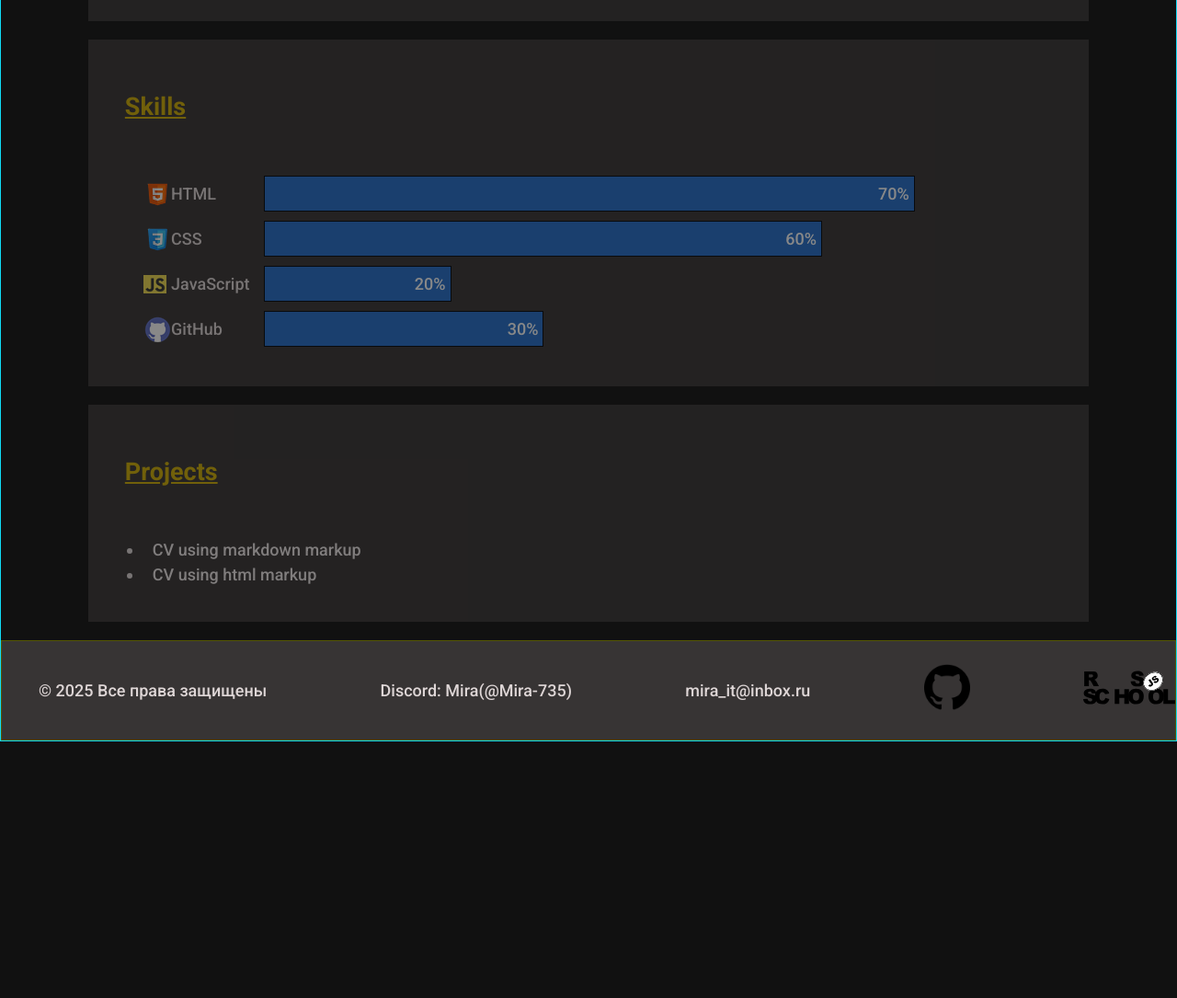
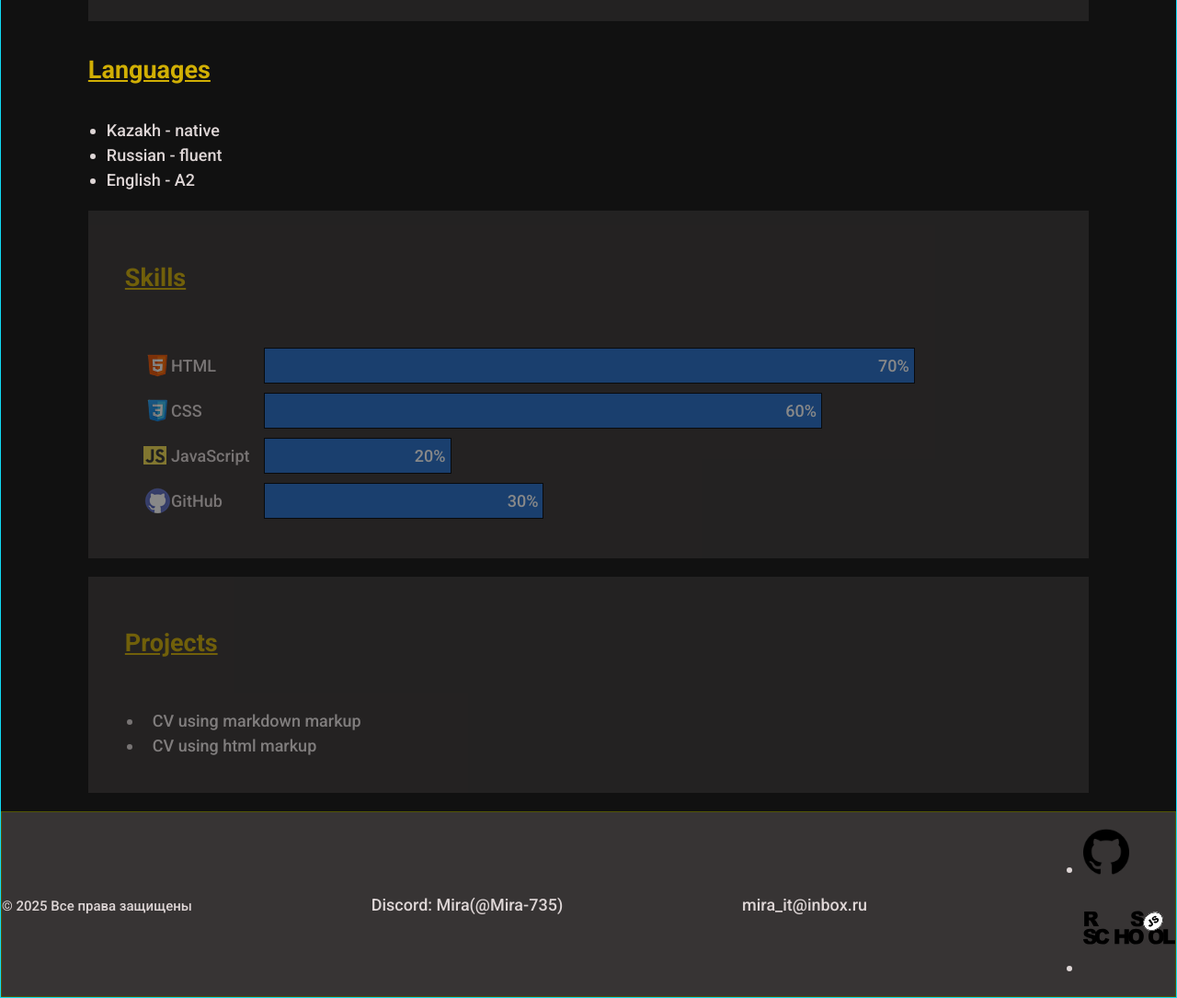
Before and after one commit to Mira-735/rsschool-cv, a plain HTML site: page index.html in a window 1280 px wide. Shown: the part 1280-2365 px from the top of the page at 92% size. Before the commit the page ends 2086 px from the top, so only its background shows below. Drawn offline with Linux system fonts and the light colour scheme.

Commit message:
feat: editing the footer section and adding the languages section

```diff
--- a/index.html
+++ b/index.html
@@ -42,7 +42,7 @@
             </section>
             <section class="section" id="education">
                <h2 class="section-title title"><U>Education</U></h2>
-               <ul class="education-list education-list-1">
+               <ul class="education-list">
                   <li class="education-item">Systems engineer</li>
                   <li class="education-item" style="list-style-type: none;">
                      Innovative Eurasian University (InEU), Pavlodar, Kazakhstan 2003 - 2006
@@ -51,7 +51,7 @@
                      </ul>
                   </li>
                </ul>
-               <ul class="education-list education-list-2">
+               <ul class="education-list">
                   <li class="education-item">I'm studying to be a developer</li>
                   <li class="education-item" style="list-style-type: none;">
                      RS School, 2025 - present
@@ -59,6 +59,14 @@
                         <li>JavaScript/Front-end course</li>
                      </ul>
                   </li>
+               </ul>
+            </section>
+            <section class="section" id="languages">
+               <h2 class="section-title title"><U>Languages</U></h2>
+               <ul class="languages-list">
+                  <li class="languages-item">Kazakh - native</li>
+                  <li class="languages-item">Russian - fluent</li>
+                  <li class="languages-item">English - A2</li>
                </ul>
             </section>
             <section class="section" id="skills">
@@ -89,33 +97,34 @@
             <section class="section" id="projects">
                <h2 class="section-title title"><U>Projects</U></h2>
                <ul class="projects-list">
-                  <li class="projects-item"><a class="projects-link" href="https://github.com/Mira-735/rsschool-cv/blob/rsschool-cv-html/cv.md" target="_blank">CV using markdown markup</a></li>
+                  <li class="projects-item"><a class="projects-link" href="https://github.com/Mira-735/rsschool-cv/blob/rsschool-cv-html/cv.md?plain=1" target="_blank">CV using markdown markup</a></li>
                   <li class="projects-item"><a class="projects-link" href="">CV using html markup</a></li>
                </ul>
             </section>
             <!-- <section class="section" id="codeExample">
                <h2 class="section-title title"><U>Code example</U></h2>
+
                </section> -->
          </div>
       </main>
-      <footer class = "header">
-         <ul class="container footer">
-            <li class="contact-text copyright">
-               <p>&copy; 2025 Все права защищены</p>
-            </li>
-            <li class="contact-text">Discord: Mira(@Mira-735)</li>
-            <li class="contact-text">mira_it@inbox.ru</li>
-            <li class="footer-items">
-               <a href="https://github.com/Mira-735" target="_blank">
+      <footer class ="footer-container">
+         <div class="container footer">
+            <p class="contact-text copyright"><small>&copy; 2025 Все права защищены</small></p>
+            <p class="contact-text">Discord: Mira(@Mira-735)</p>
+            <p class="contact-text">mira_it@inbox.ru</p>
+            <ul class="footer-list">
+               <li class="footer-item">
+                  <a href="https://github.com/Mira-735" class="footer-link" target="_blank">
                   <img class="github-logo" src="assets/github-logo.png" alt="Логотип GitHub" width="50" height="50">
                   </a>
                </li>
-            <li class="footer-items">
-               <a href="https://rs.school/courses/javascript-ru" target="_blank">
+               <li class="footer-item">
+                  <a href="https://rs.school/courses/javascript-ru" class="footer-link" target="_blank">
                   <img class="github-logo" src="assets/rs_school_js.svg" alt="Логотип RS School" width="100" height="100">
                   </a>
                </li>
             </ul>
+         </div>
       </footer>
    </body>
 </html>
```
Lines whose indentation alone changed are shown as unchanged.
